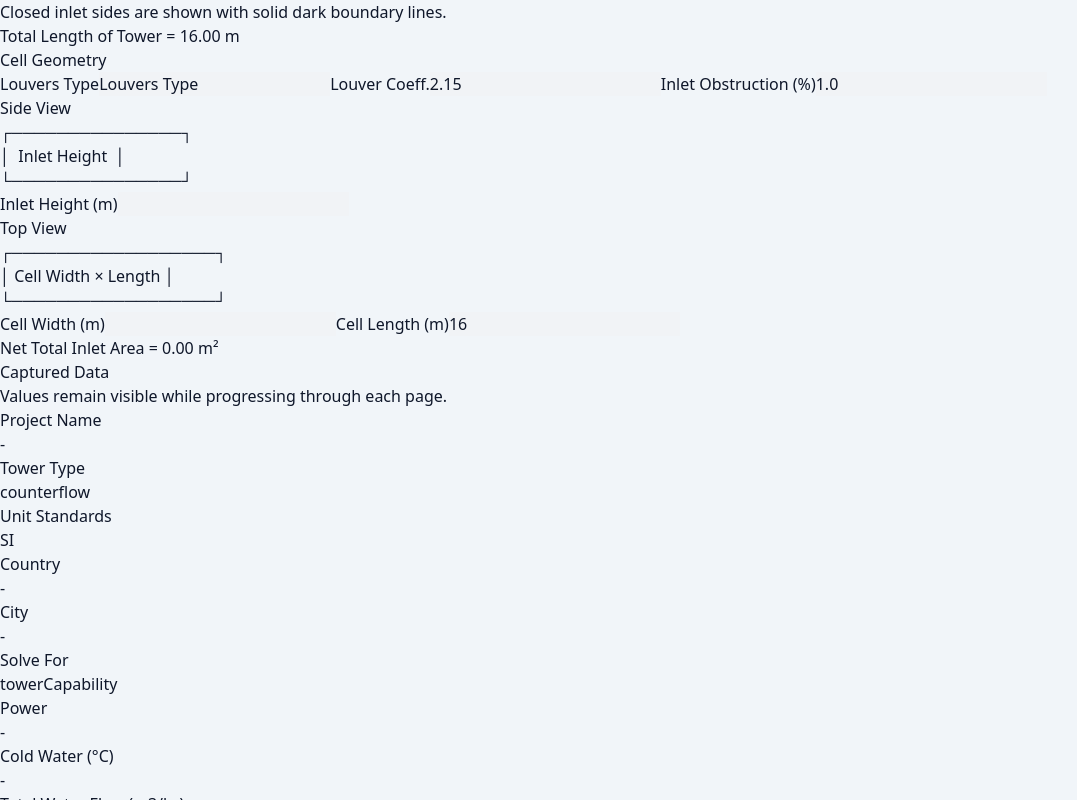
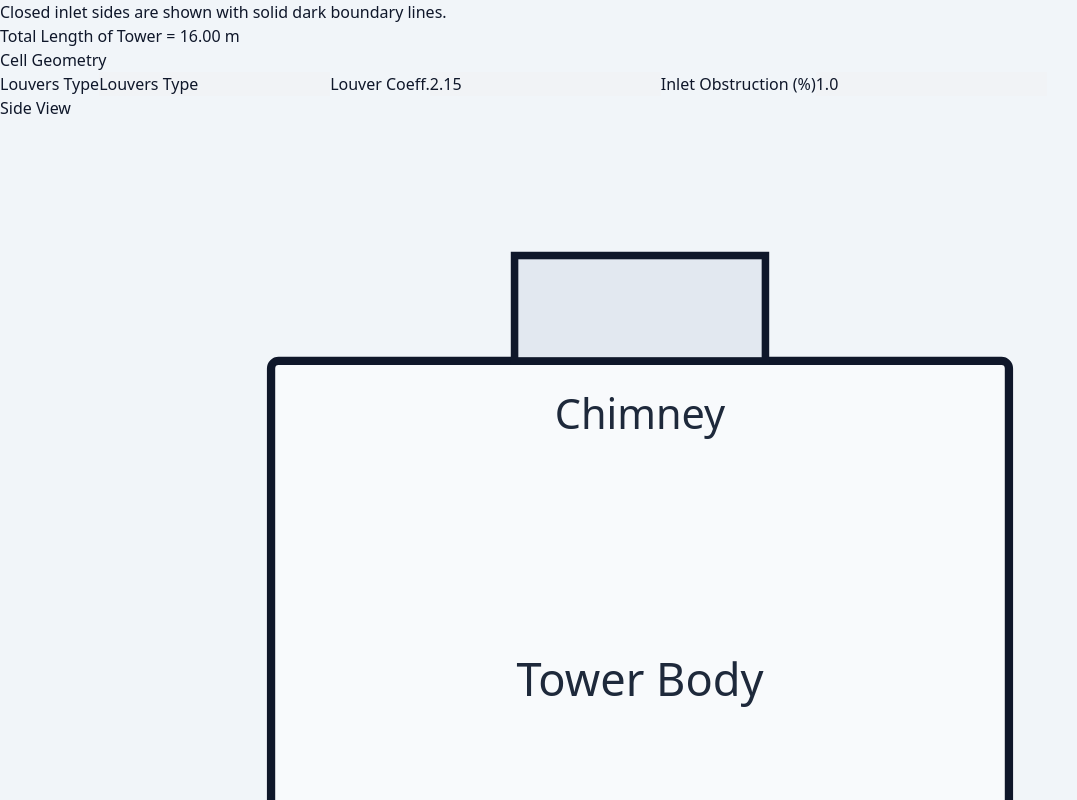
Before and after one commit to muhsinaltintop/CTC, a Next.js app: page / in a window 1280 px wide. Shown: the part 600-1400 px from the top of the page, without its empty margins (0-1077 px from the left). Built offline with nearby package versions, Linux system fonts and the light colour scheme.

Commit message:
Improve tower side-view drawing with dynamic louver height

```diff
--- a/components/organisms/TowerGeometryStep.tsx
+++ b/components/organisms/TowerGeometryStep.tsx
@@ -72,6 +72,7 @@ export function TowerGeometryStep({
   const inletHeight = toNumber(data.inletHeight) ?? 0;
   const cellWidth = toNumber(data.cellWidth) ?? 0;
   const obstruction = toNumber(data.inletObstruction) ?? 0;
+  const visualInletHeight = Math.max(0, inletHeight);
 
   const totalLengthOfTower = noOfCells * cellLength;
 
@@ -89,6 +90,22 @@ export function TowerGeometryStep({
   const { leftClosed, rightClosed, topClosed } = getInletWallState(
     data.airInletConfiguration
   );
+
+  const sideView = {
+    width: 340,
+    height: 280,
+    margin: 24,
+    chimneyHeight: 28,
+    bodyTop: 64,
+    bodyHeight: 178
+  };
+  const louverHeightRatio = Math.min(1, visualInletHeight / 6);
+  const louverHeight = Math.max(38, 38 + louverHeightRatio * 72);
+  const louverTop =
+    sideView.bodyTop + sideView.bodyHeight - louverHeight - sideView.margin / 2;
+  const towerLeft = sideView.margin + 48;
+  const towerWidth = sideView.width - sideView.margin * 2 - 96;
+  const bodyRight = towerLeft + towerWidth;
 
   return (
     <section className="rounded-xl border border-slate-200 bg-white p-5 shadow-sm">
@@ -226,12 +243,124 @@ export function TowerGeometryStep({
           <div className="grid gap-4 lg:grid-cols-2">
             <div className="space-y-3 rounded-lg border border-slate-200 bg-slate-50 p-4">
               <h3 className="text-sm font-semibold text-slate-800">Side View</h3>
-              <div className="rounded border border-dashed border-slate-300 bg-white p-3 text-xs font-mono text-slate-700">
-                ┌───────────────┐
-                <br />
-                │&nbsp;&nbsp;Inlet&nbsp;Height&nbsp;&nbsp;│
-                <br />
-                └───────────────┘
+              <div className="rounded border border-dashed border-slate-300 bg-white p-3">
+                <svg
+                  viewBox={`0 0 ${sideView.width} ${sideView.height}`}
+                  role="img"
+                  aria-label="Tower side view with chimney, body, and louver section"
+                  className="h-64 w-full"
+                >
+                  <defs>
+                    <pattern
+                      id="louverPattern"
+                      width="12"
+                      height="10"
+                      patternUnits="userSpaceOnUse"
+                    >
+                      <line
+                        x1="0"
+                        y1="10"
+                        x2="12"
+                        y2="0"
+                        stroke="#0f766e"
+                        strokeWidth="1.6"
+                      />
+                    </pattern>
+                  </defs>
+
+                  <rect
+                    x={towerLeft}
+                    y={sideView.bodyTop}
+                    width={towerWidth}
+                    height={sideView.bodyHeight}
+                    rx="2"
+                    fill="#f8fafc"
+                    stroke="#0f172a"
+                    strokeWidth="2.2"
+                  />
+
+                  <rect
+                    x={towerLeft + towerWidth * 0.33}
+                    y={sideView.bodyTop - sideView.chimneyHeight}
+                    width={towerWidth * 0.34}
+                    height={sideView.chimneyHeight}
+                    fill="#e2e8f0"
+                    stroke="#0f172a"
+                    strokeWidth="2"
+                  />
+
+                  <rect
+                    x={towerLeft + 14}
+                    y={louverTop}
+                    width={towerWidth - 28}
+                    height={louverHeight}
+                    fill="url(#louverPattern)"
+                    stroke="#0f766e"
+                    strokeWidth="2"
+                  />
+
+                  <line
+                    x1={bodyRight + 24}
+                    y1={louverTop}
+                    x2={bodyRight + 24}
+                    y2={louverTop + louverHeight}
+                    stroke="#334155"
+                    strokeWidth="1.8"
+                  />
+                  <line
+                    x1={bodyRight + 18}
+                    y1={louverTop}
+                    x2={bodyRight + 30}
+                    y2={louverTop}
+                    stroke="#334155"
+                    strokeWidth="1.8"
+                  />
+                  <line
+                    x1={bodyRight + 18}
+                    y1={louverTop + louverHeight}
+                    x2={bodyRight + 30}
+                    y2={louverTop + louverHeight}
+                    stroke="#334155"
+                    strokeWidth="1.8"
+                  />
+                  <text
+                    x={bodyRight + 36}
+                    y={louverTop + louverHeight / 2 + 4}
+                    fontSize="11"
+                    fill="#334155"
+                  >
+                    Inlet / Louver Height: {formatMeters(visualInletHeight)} m
+                  </text>
+
+                  <text
+                    x={towerLeft + towerWidth / 2}
+                    y={sideView.bodyTop + 18}
+                    textAnchor="middle"
+                    fontSize="11"
+                    fill="#1e293b"
+                  >
+                    Chimney
+                  </text>
+                  <text
+                    x={towerLeft + towerWidth / 2}
+                    y={sideView.bodyTop + sideView.bodyHeight / 2}
+                    textAnchor="middle"
+                    fontSize="12"
+                    fill="#1e293b"
+                  >
+                    Tower Body
+                  </text>
+                  <text
+                    x={towerLeft + towerWidth / 2}
+                    y={louverTop + louverHeight / 2}
+                    textAnchor="middle"
+                    fontSize="12"
+                    fill="#0f172a"
+                    className="font-semibold"
+                  >
+                    Louvers
+                  </text>
+                </svg>
               </div>
               <Input
                 id="inletHeight"
```
